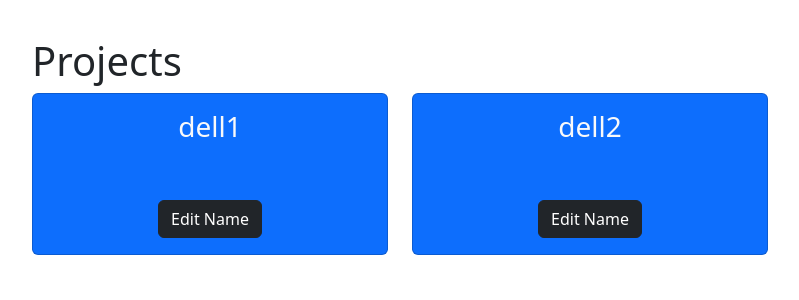
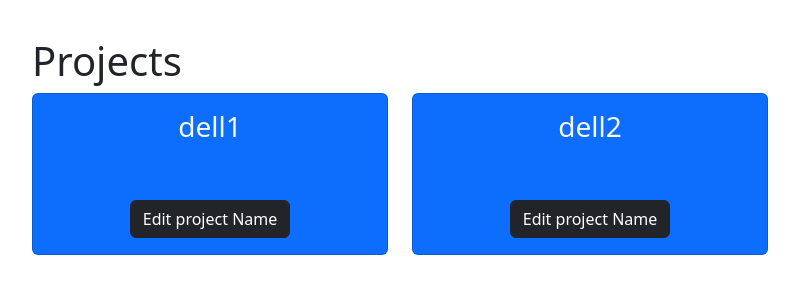
Before and after one commit to opshabeeb/To-Do, a Django app: page / in a window 1280 px wide. Shown: the part 259-559 px from the top of the page, without its empty margins (50-849 px from the left). Run offline with Django 5.2, Linux system fonts and the light colour scheme; a user stored in the database is signed in; data comes from the database, SQL or seed files in the repository; both versions use the stored data as it was after the commit.

Commit message:
second commit

```diff
--- a/todo/templates/base.html
+++ b/todo/templates/base.html
@@ -16,7 +16,7 @@
             <div class="collapse navbar-collapse" id="navbarNavDropdown">
                 <ul class="navbar-nav">
                     <li class="nav-item">
-                        <a class="nav-link active" aria-current="page" href="#">Home</a>
+                        <a class="nav-link active" aria-current="page" href="{% url "home" %}">Home</a>
                     </li>
                 </ul>
             </div>
@@ -25,9 +25,7 @@
                     <li class="nav-item">
                         <a class="nav-link" href="{% url "logout" %}">logout</a>
                     </li>
-                    {% comment %} <li class="nav-item">
-                        <a class="nav-link" href="{% url "todo" %}">todo</a>
-                    </li> {% endcomment %}
+
                 </ul>
             </div>
         </div>
--- a/todo/templates/index.html
+++ b/todo/templates/index.html
@@ -13,7 +13,7 @@
     <div class="modal-dialog">
       <div class="modal-content">
         <div class="modal-header">
-          <h1 class="modal-title fs-5" id="exampleModalLabel">Modal title</h1>
+          <h1 class="modal-title fs-5" id="exampleModalLabel">create a project</h1>
           <button type="button" class="btn-close" data-bs-dismiss="modal" aria-label="Close"></button>
         </div>
         <form action="" method="post">
@@ -43,7 +43,7 @@
             <a href="{% url 'todo' p.id %}">
               <h3 class="card-title text-light">{{ p.title }}</h3></a>
               <button type="button" class="btn btn-dark mt-5" data-bs-toggle="modal" data-bs-target="#editProjectModal{{ p.id }}">
-                        Edit Name
+                        Edit project Name
                     </button>
 
           </div>
--- a/todo/templates/todo.html
+++ b/todo/templates/todo.html
@@ -94,7 +94,7 @@
           </div>
           <div class="buttons">
 
-              <button class="btn btn-success edit-btn {% if todo.status == 'completed' %}bg-success{% endif %}"">{{todo.status}}</button>
+              <button class="btn btn-success edit-btn {% if todo.status == 'completed' %}bg-success{% endif %}"">{{todo.status}} </button>
 
               <a href="{% url "edit" todo.id %}"><button class="btn btn-primary edit-btn">Edit</button></a>
               <a href="{% url "delete" todo.id %}"><button class="btn btn-danger delete-btn">Delete</button></a>
```
Also changed, not shown: todo/db.sqlite3.
